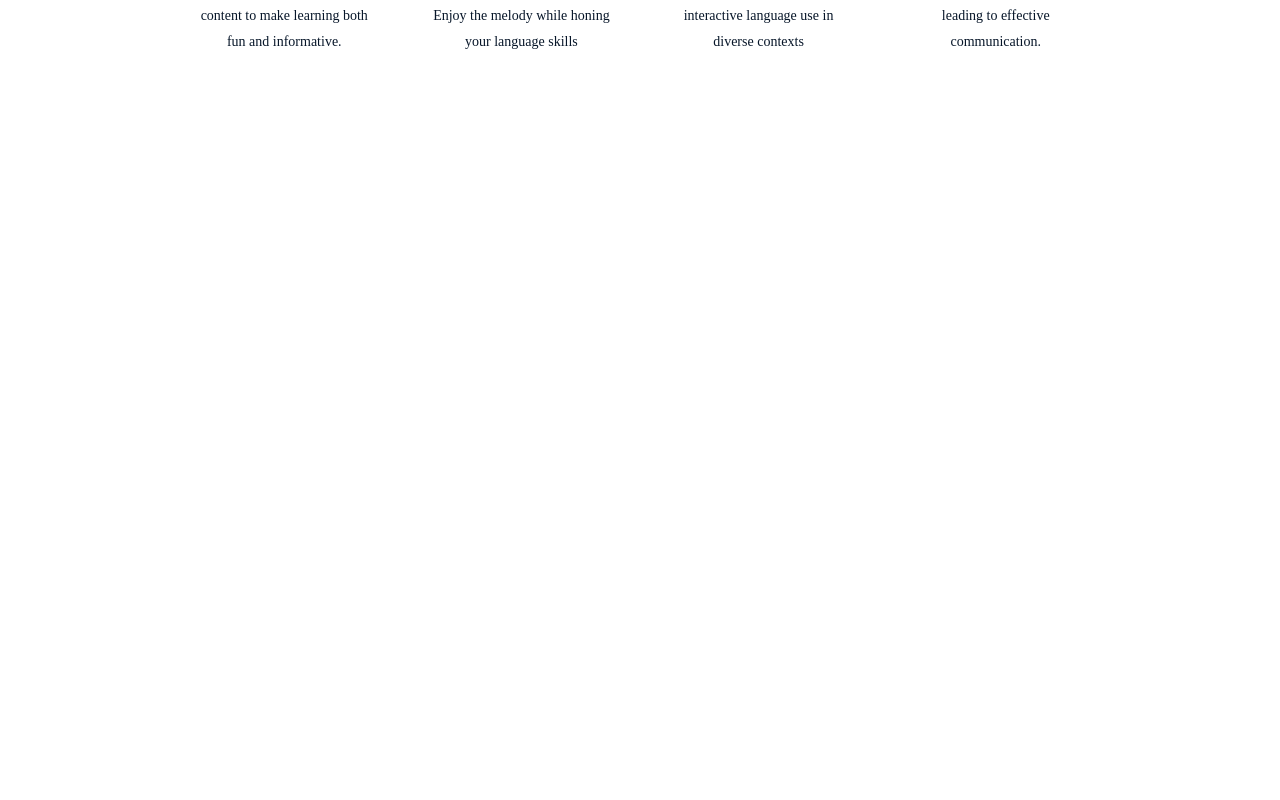
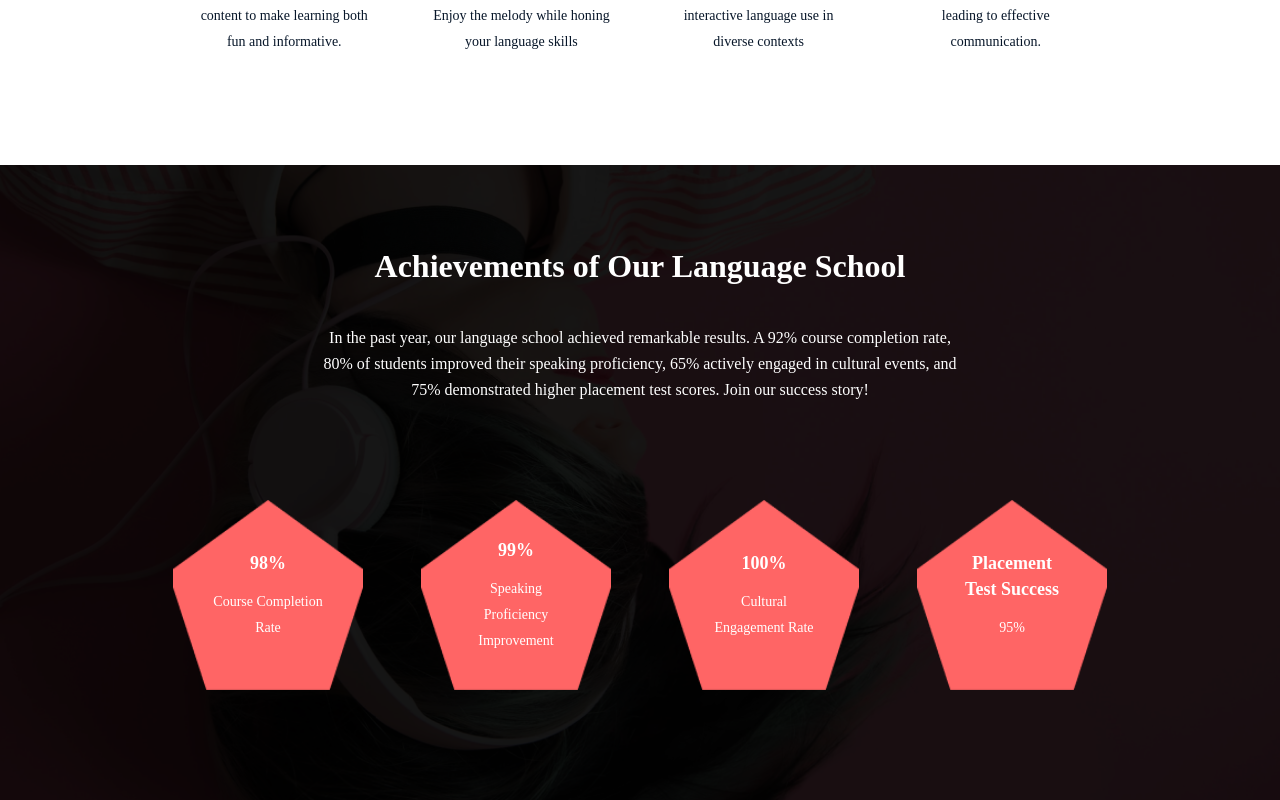
Before and after one commit to kudinov-andrej/language, a React (Create React App) app: page / in a window 1280 px wide. Shown: the part 1504-2304 px from the top of the page. Before the commit the page ends 1669 px from the top, so only its background shows below. Built offline with nearby package versions, Linux system fonts and the light colour scheme.

Commit message:
сделал компонент Result

```diff
--- a/src/App.css
+++ b/src/App.css
@@ -7,158 +7,3 @@
   flex-direction: column;
   align-items: center;
 }
-
-.header {
-  margin: 0;
-  padding: 0;
-  width: 100%;
-  max-width: 1440px;
-  border: 1px solid #979797;
-  background: #D8D8D8;
-  background-image: url('./images/object.png');
-  background-position: center;
-  background-size: cover;
-  background-repeat: no-repeat;
-}
-
-.header-conteiner {
-  margin: 0 auto;
-  padding: 0;
-  margin-bottom: 339px;
-  width: 54.51%;
-  display: flex;
-  flex-direction: row;
-  align-items: center;
-  justify-content: space-between;
-
-}
-
-.header__logo {
-  margin: 0;
-  padding: 0;
-  background-image: url('./images/logo.svg');
-  width: 161px;
-  height: 32px;
-  background-position: center;
-  background-repeat: no-repeat;
-  background-size: cover;
-}
-
-.header__navigation {
-  margin: 0;
-  padding: 0;
-  max-width: 400px;
-}
-
-.header__navigation-list {
-  margin: 0;
-  padding: 0;
-  max-width: 400px;
-  display: flex;
-  flex-direction: row;
-  align-items: center;
-  justify-content: space-between;
-  gap: 41px;
-
-}
-
-.header__navigation-punct {
-  margin: 0;
-  padding: 0;
-  list-style-type: none;
-  cursor: pointer;
-  color: #FFF;
-  font-family: Source Sans Pro;
-  font-size: 12px;
-  font-style: normal;
-  font-weight: 700;
-  line-height: normal;
-  transition: opacity ease 0.5s;
-}
-
-.header__navigation-punct:hover {
-  opacity: 0.8;
-}
-
-.project {
-  margin: 0 auto;
-  padding: 0;
-  width: 54.51%;
-  display: flex;
-  flex-direction: column;
-  align-items: center;
-  justify-content: space-around;
-  color: #FFF;
-}
-
-.project__title {
-  margin: 0;
-  padding: 0;
-  margin-bottom: 2px;
-  max-width: 578px;
-  color: #FFF;
-  text-align: center;
-  font-family: Source Sans Pro;
-  font-size: 32px;
-  font-style: normal;
-  font-weight: 700;
-  line-height: normal;
-}
-
-.project__subtitle {
-  margin: 0;
-  padding: 0;
-  max-width: 355px;
-  margin-bottom: 53px;
-  color: #FFF;
-  text-align: center;
-  font-family: Source Sans Pro;
-  font-size: 16px;
-  font-style: normal;
-  font-weight: 700;
-  line-height: normal;
-}
-
-.project__link {
-  margin: 0;
-  padding: 0;
-  text-decoration: none;
-  cursor: pointer;
-  max-width: 162px;
-}
-
-.progect__button {
-  margin: 0;
-  padding: 0;
-  border: none;
-  color: fff;
-  margin-bottom: 65px;
-  width: 162px;
-  height: 44px;
-  flex-shrink: 0;
-  cursor: pointer;
-  border-radius: 22px;
-  background: #FF6565;
-  transition: opasity 0.5s ease;
-}
-
-.progect__button:hover {
-  opacity: 0.8;
-}
-
-.project__text {
-  margin: 0;
-  padding: 0;
-  margin-bottom: 115px;
-  width: 54.51%;
-  max-width: 637px;
-  color: #FFF;
-  text-align: center;
-  font-family: Source Sans Pro;
-  font-size: 16px;
-  font-style: normal;
-  font-weight: 400;
-  line-height: 26px;
-  /* 162.5% */
-
-}
--- a/src/App.js
+++ b/src/App.js
@@ -2,12 +2,14 @@ import './App.css';
 import React from 'react';
 import Header from './Header';
 import Case from './Case';
+import Result from './Result';
 
 function App() {
   return (
     <div className="App">
       <Header />
       <Case />
+      <Result />
     </div>
   );
 }
--- /dev/null
+++ b/src/Result.css
@@ -0,0 +1,156 @@
+.result {
+    position: relative;
+    margin: 0;
+    padding: 0;
+    width: 100%;
+    max-width: 1440px;
+    background: #FFF;
+    display: flex;
+    flex-direction: column;
+    align-items: center;
+    justify-content: space-between;
+    background-image: url('./images/bitmap.png');
+    background-position: center;
+    background-repeat: no-repeat;
+    background-size: cover;
+}
+
+
+.result::before {
+    content: "";
+    position: absolute;
+    top: 0;
+    left: 0;
+    width: 100%;
+    height: 100%;
+    background-color: rgba(0, 0, 0, 0.9);
+    z-index: 2;
+    /* Полупрозрачный цвет */
+}
+
+
+.result__title {
+    margin: 0;
+    padding: 0;
+    margin-top: 83px;
+    margin-bottom: 40px;
+    max-width: 600px;
+    color: #FFF;
+    text-align: center;
+    font-family: SourceSansPro;
+    font-size: 32px;
+    font-style: normal;
+    font-weight: 600;
+    line-height: normal;
+    z-index: 2;
+
+}
+
+.result__text {
+    margin: 0;
+    padding: 0;
+    max-width: 640px;
+    margin-bottom: 97px;
+    color: #FFF;
+    text-align: center;
+    font-family: Source Sans Pro;
+    font-size: 16px;
+    font-style: normal;
+    font-weight: 400;
+    line-height: 26px;
+    z-index: 2;
+
+}
+
+@media screen and (max-width: 700px) {
+    .result__text {
+        max-width: 90%;
+    }
+}
+
+.result-list {
+    margin: 0 auto;
+    padding: 0;
+    margin-bottom: 110px;
+    width: 69.58%;
+    display: grid;
+    grid-template-columns: repeat(4, 1fr);
+    justify-content: center;
+    gap: 58px;
+}
+
+@media screen and (max-width: 1000px) {
+    .result-list {
+        grid-template-columns: repeat(2, 1fr);
+        grid-template-rows: repeat(2, 1fr);
+    }
+}
+
+@media screen and (max-width: 540px) {
+    .result-list {
+        grid-template-columns: 1fr;
+    }
+}
+
+.result-item {
+    margin: 0;
+    padding: 0;
+    list-style-type: none;
+    width: 100%;
+    max-width: 250px;
+    display: inline-flex;
+    flex-direction: column;
+    align-items: center;
+    justify-content: space-between;
+
+}
+
+@media screen and (max-width: 540px) {
+    .result-item {
+        max-width: 400px;
+    }
+}
+
+.result-item-img {
+    margin: 0;
+    padding: 0;
+    background-image: url('./images/result.png');
+    width: 190px;
+    height: 190px;
+    display: flex;
+    flex-direction: column;
+    align-items: center;
+    justify-content: center;
+    background-position: center;
+    background-repeat: no-repeat;
+    background-size: cover;
+    z-index: 2;
+}
+
+.result-item-title {
+    margin: 0;
+    padding: 0;
+    margin-bottom: 13px;
+    max-width: 111px;
+    color: #FFF;
+    text-align: center;
+    font-family: SourceSansPro;
+    font-size: 18px;
+    font-style: normal;
+    font-weight: 600;
+    line-height: 26px;
+    /* 144.444% */
+}
+
+.result-item-text {
+    margin: 0;
+    padding: 0;
+    max-width: 111px;
+    color: #FFF;
+    text-align: center;
+    font-family: Source Sans Pro;
+    font-size: 14px;
+    font-style: normal;
+    font-weight: 400;
+    line-height: 26px;
+}
--- /dev/null
+++ b/src/Result.jsx
@@ -0,0 +1,45 @@
+import React from 'react';
+import './Result.css';
+import video from './images/video.png';
+import music from './images/music.svg';
+import soundFrequence from './images/sound-frequency.png';
+import hearing from './images/hearing.svg';
+
+function Result() {
+
+
+    return (
+        <section className='result'>
+            <h2 className="result__title">Achievements of Our Language School</h2>
+            <p className="result__text"> In the past year, our language school achieved remarkable results. A 92% course completion rate, 80% of students improved their speaking proficiency, 65% actively engaged in cultural events, and 75% demonstrated higher placement test scores. Join our success story!</p>
+            <ul className="result-list">
+                <li className="result-item">
+                    <div className='result-item-img'>
+                        <h2 className='result-item-title'>98%</h2>
+                        <p className='result-item-text'>Course Completion Rate</p>
+                    </div>
+                </li>
+                <li className="result-item">
+                    <div className='result-item-img'>
+                        <h2 className='result-item-title'>99%</h2>
+                        <p className='result-item-text'>Speaking Proficiency Improvement</p>
+                    </div>
+                </li>
+                <li className="result-item">
+                    <div className='result-item-img'>
+                        <h2 className='result-item-title'>100%</h2>
+                        <p className='result-item-text'>Cultural Engagement Rate</p>
+                    </div>
+                </li>
+                <li className="result-item">
+                    <div className='result-item-img'>
+                        <h2 className='result-item-title'>Placement Test Success</h2>
+                        <p className='result-item-text'>95%</p>
+                    </div>
+                </li>
+            </ul>
+        </section>
+    )
+}
+
+export default Result;
```
Also changed, not shown: src/images/bitmap.png (added), src/images/result.png (added).
